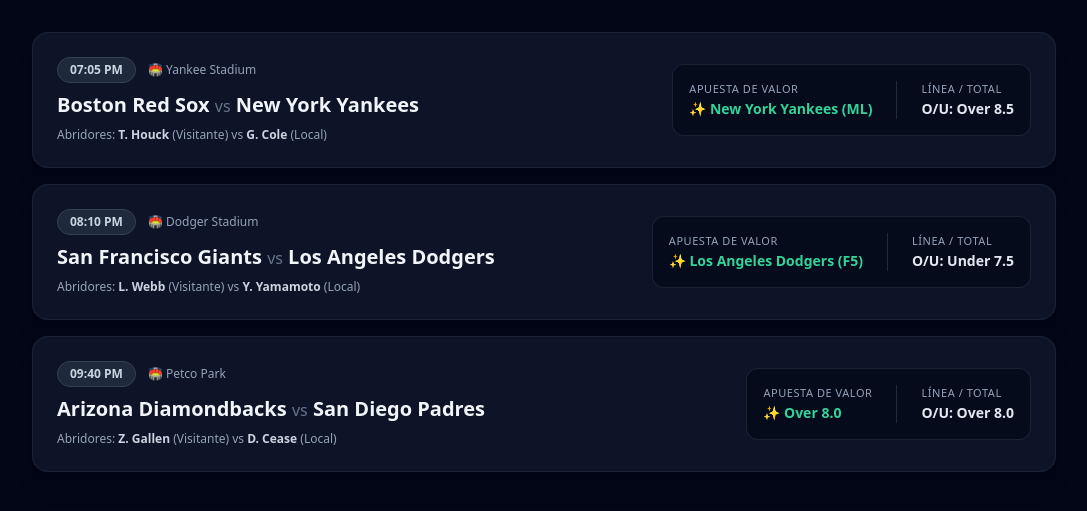
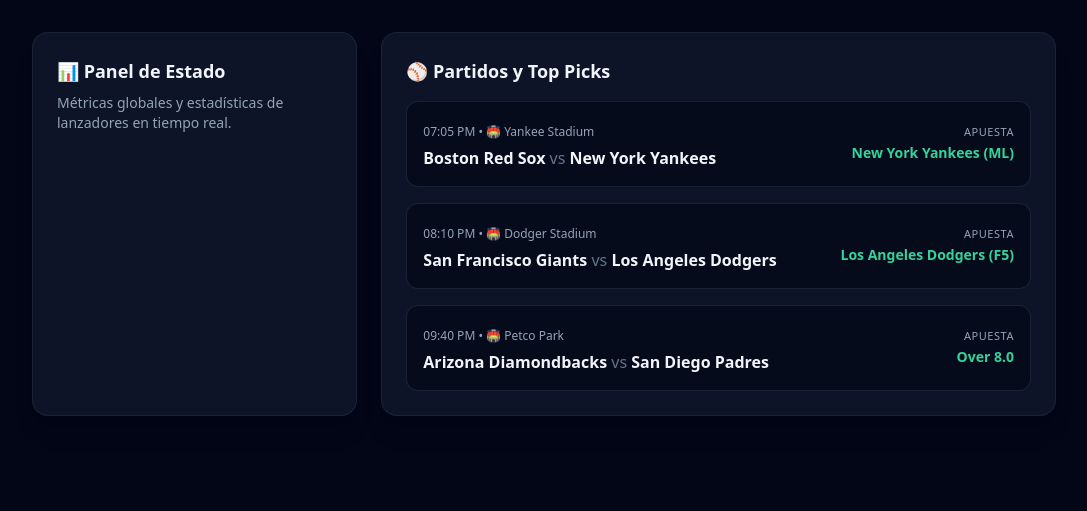
Before and after one commit to angelsanoja1230-ui/mlb-analyzer, a Flask app: page / in a window 1280 px wide. Shown: the part 109-620 px from the top of the page, without its empty margins (96-1183 px from the left). Run offline with Flask 3, Linux system fonts and the light colour scheme; data that the repository does not hold is empty; some libraries are stand-ins or nearby versions.

Commit message:
Update index.html

```diff
--- a/templates/index.html
+++ b/templates/index.html
@@ -17,45 +17,35 @@
             </div>
         </header>
 
-        <main class="space-y-6">
-            <section class="grid grid-cols-1 gap-4">
+       <main class="space-y-6">
+    <div class="grid grid-cols-1 lg:grid-cols-3 gap-6 my-6">
+
+        <!-- Parte 1: Estado o Filtros -->
+        <div class="bg-slate-900/90 border border-slate-800/80 rounded-2xl p-6 shadow-xl">
+            <h3 class="text-lg font-bold text-slate-100 mb-2">📊 Panel de Estado</h3>
+            <p class="text-sm text-slate-400">Métricas globales y estadísticas de lanzadores en tiempo real.</p>
+        </div>
+
+        <!-- Parte 2 y 3: Partidos del Día y Análisis -->
+        <div class="bg-slate-900/90 border border-slate-800/80 rounded-2xl p-6 shadow-xl lg:col-span-2">
+            <h3 class="text-lg font-bold text-slate-100 mb-4">⚾ Partidos y Top Picks</h3>
+            <div class="space-y-4">
                 {% for game in matches %}
-                <div class="bg-slate-900/90 border border-slate-800/80 rounded-2xl p-6 shadow-xl flex flex-col lg:flex-row justify-between items-start lg:items-center gap-6">
-                    <div class="space-y-2">
-                        <div class="flex items-center gap-3">
-                            <span class="text-xs font-semibold px-3 py-1 rounded-full bg-slate-800 text-slate-300 border border-slate-700">
-                                {{ game.time }}
-                            </span>
-                            <span class="text-xs text-slate-400">
-                                🏟️ {{ game.stadium }}
-                            </span>
-                        </div>
-                        <h2 class="text-xl font-bold text-slate-100 mt-1">
-                            {{ game.away }} <span class="text-slate-500 text-base font-normal">vs</span> {{ game.home }}
-                        </h2>
-                        <p class="text-xs text-slate-400">
-                            Abridores: <strong class="text-slate-300">{{ game.starter_away }}</strong> (Visitante) vs <strong class="text-slate-300">{{ game.starter_home }}</strong> (Local)
-                        </p>
+                <div class="bg-slate-950/60 border border-slate-800/80 rounded-xl p-4 flex flex-col sm:flex-row justify-between items-start sm:items-center gap-4">
+                    <div>
+                        <span class="text-xs text-slate-400">{{ game.time }} • 🏟️ {{ game.stadium }}</span>
+                        <h4 class="text-base font-bold text-slate-100 mt-1">
+                            {{ game.away }} <span class="text-slate-500 font-normal">vs</span> {{ game.home }}
+                        </h4>
                     </div>
-
-                    <div class="bg-slate-950/60 border border-slate-800/80 rounded-xl p-4 flex flex-col sm:flex-row items-start sm:items-center gap-6 w-full lg:w-auto">
-                        <div>
-                            <span class="text-[11px] font-medium text-slate-400 uppercase tracking-wider block">Apuesta de Valor</span>
-                            <span class="text-sm font-bold text-emerald-400 mt-0.5 block">
-                                ✨ {{ game.value_bet }}
-                            </span>
-                        </div>
-                        <div class="border-t sm:border-t-0 sm:border-l border-slate-800 pt-2 sm:pt-0 sm:pl-6">
-                            <span class="text-[11px] font-medium text-slate-400 uppercase tracking-wider block">Línea / Total</span>
-                            <span class="text-sm font-semibold text-slate-200 mt-0.5 block">
-                                O/U: {{ game.over_under_prob }}
-                            </span>
-                        </div>
+                    <div class="text-left sm:text-right">
+                        <span class="text-[11px] text-slate-400 uppercase tracking-wider block">Apuesta</span>
+                        <span class="text-sm font-bold text-emerald-400">{{ game.value_bet }}</span>
                     </div>
                 </div>
                 {% endfor %}
-            </section>
-        </main>
+            </div>
+        </div>
+
     </div>
-</body>
-</html>
+</main>
```
